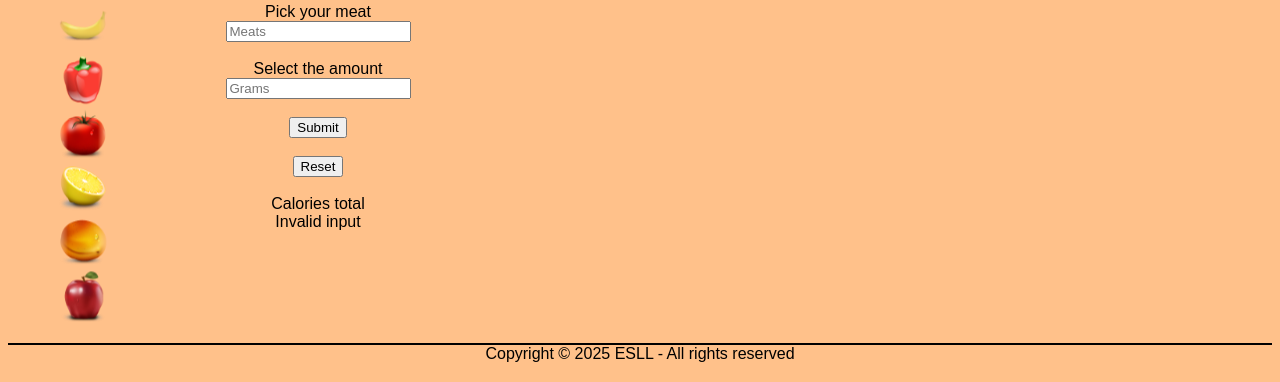
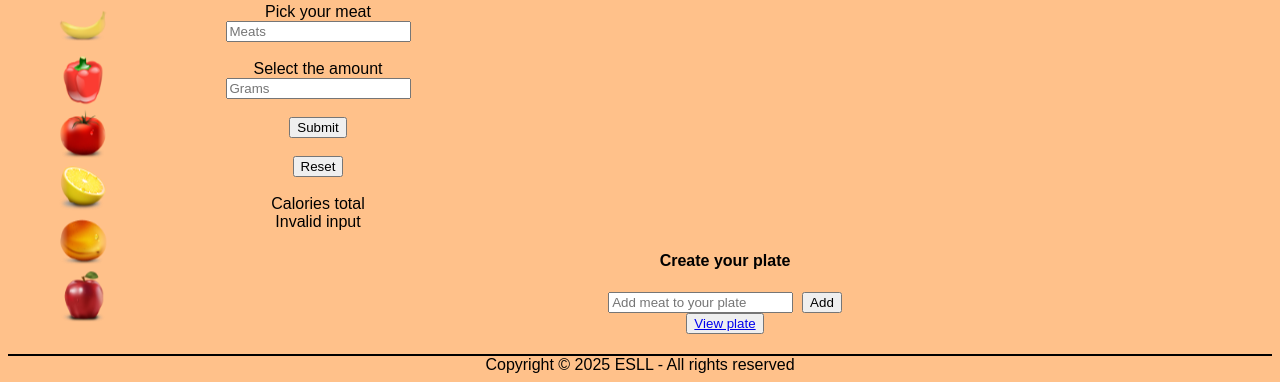
Before and after one commit to DimDeveloper18/Python-Assignment, a Flask app: page /meat in a window 1280 px wide. Shown: the part 464-846 px from the top of the page. Run offline with Flask 3, Linux system fonts and the light colour scheme.

Commit message:
Link added to block css for meat.css file. Second article code added.

```diff
--- a/templates/meat.html
+++ b/templates/meat.html
@@ -2,6 +2,7 @@
 {% block css %}
 <link href="{{ url_for('static', filename='css/inputs.css')}}" rel="stylesheet">
 <link href="{{ url_for('static', filename='css/asideroll.css')}}" rel="stylesheet">
+<link href="{{ url_for('static', filename='css/meat.css')}}" rel="stylesheet">
 {% endblock %}
 {% block main %}
     <div>
@@ -61,6 +62,14 @@
             </form>
         </p>
     </article>
+    <article>
+        <h4>Create your plate</h4>
+        <form id="set_plate" action="{{ url_for("add_to_plate")}}" method="POST">
+            <input id="item" type="text" name="item" placeholder="Add meat to your plate">&nbsp;
+            <button type="submit"> Add </button><br>
+            <button type="submit"><a href="{{url_for('plate_list')}}">View plate</a></button>
+        </form>
+    </article>
     <script src="{{ url_for('static', filename='js/mpinputs.js')}}"></script>
     </div>
 {% endblock %}
```
